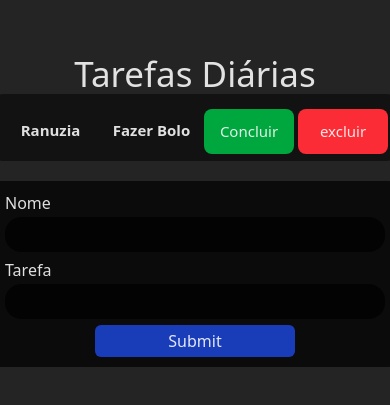
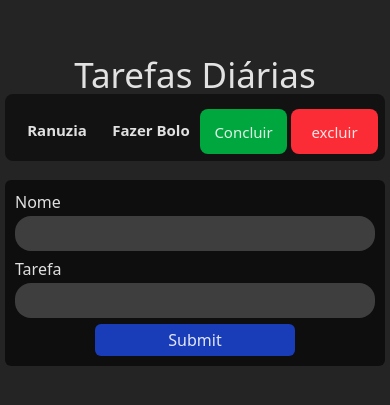
Before and after one commit to Wellinton-3110/typepratice, a React (Vite) app: page / in a window 390 px wide. Shown: the part 211-616 px from the top of the page. Built offline with nearby package versions, Linux system fonts and the light colour scheme.

Commit message:
responsive page inputs

```diff
--- a/components/Form.tsx
+++ b/components/Form.tsx
@@ -24,14 +24,14 @@ export const Form = ({ addPessoa }: FormProps) => {
   return (
     <div>
       <form
-        className="w-[400px] sm:w-[700px] ml-[50%] translate-x-[-50%] mt-[5%] bg-black/70 rounded-md p-2.5"
+        className="w-[380px] sm:w-[700px] ml-[50%] translate-x-[-50%] mt-[5%] bg-black/60 rounded-md p-2.5"
         onSubmit={handleSubmit(onSubmit)}
       >
         {/*--Nome--*/}
         <div className="flex flex-col">
           <label className="mb-0.5">Nome</label>
           <input
-            className="bg-black/70 rounded-2xl h-[35px] mb-1.5"
+            className="bg-white/20 rounded-2xl h-[35px] mb-1.5"
             type="text"
             {...register("nome", {
               required: { value: true, message: "Nome obrigatório" },
@@ -49,7 +49,7 @@ export const Form = ({ addPessoa }: FormProps) => {
         <div className="flex flex-col">
           <label className="mb-0.5">Tarefa</label>
           <input
-            className="bg-black/70 rounded-2xl h-[35px]"
+            className="bg-white/20 rounded-2xl h-[35px]"
             type="text"
             {...register("tarefa", { required: true })}
           />
--- a/src/responsive.css
+++ b/src/responsive.css
@@ -1,19 +1,19 @@
 @media (max-width: 635px) {
   .h1Text {
-    width: 400px;
+    width: 380px;
     font-size: 35px;
   }
 }
 @media (max-width: 635px) {
   .divTarefas {
-    width: 400px;
+    width: 380px;
     font-size: 25px;
     padding: 7px;
   }
 }
 @media (max-width: 635px) {
   button {
-    width: 90px;
+    width: 87px;
     font-size: 15px;
     padding: 7px;
   }
```
